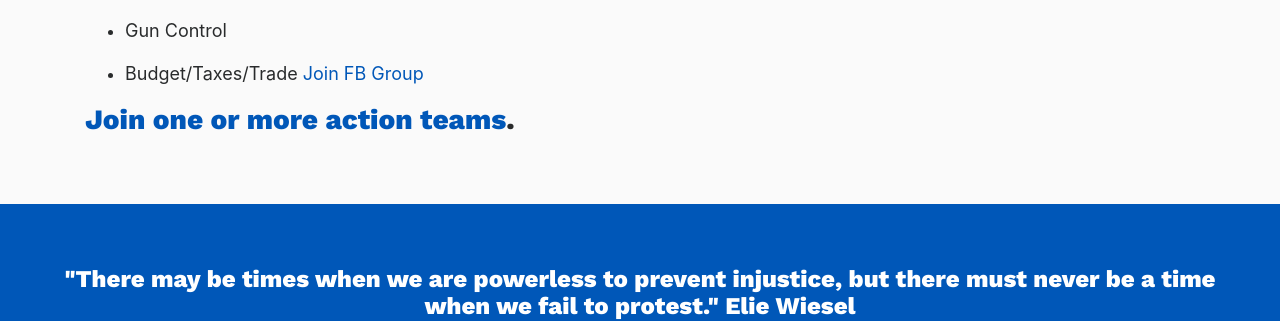
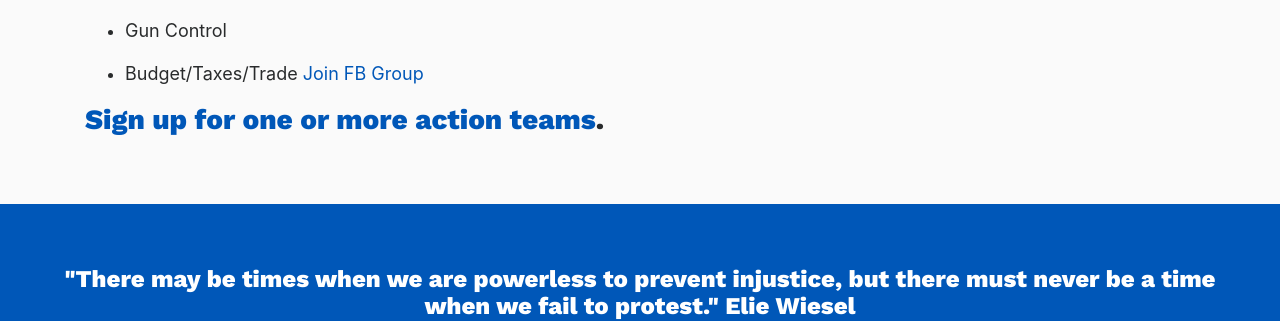
Before and after one commit to IndivisibleTemplate/BasicTemplate, a Jekyll site: the page built from action-teams.markdown, in a window 1280 px wide. Shown: the part 775-1096 px from the top of the page. Built offline with Jekyll 4.4.1, drawn with Linux system fonts in a browser that asks for light colours; nearby versions of some CDN libraries; comment, search, counter and statistics services are not loaded.

Commit message:
Updated Action Teams

```diff
--- a/action-teams.markdown
+++ b/action-teams.markdown
@@ -31,4 +31,4 @@ Action Teams
 * Budget/Taxes/Trade [Join FB Group](https://www.facebook.com/groups/230322974125186/)
 
 
-### [Join one or more action teams](https://docs.google.com/forms/d/e/1FAIpQLSdRzg-pwBPM0hc_B4jxO_vazOFBbwYEvngTPFQsL3fd6dY2rg/viewform?usp=sf_link).
+### [Sign up for one or more action teams](https://docs.google.com/forms/d/e/1FAIpQLSdRzg-pwBPM0hc_B4jxO_vazOFBbwYEvngTPFQsL3fd6dY2rg/viewform?usp=sf_link).
```
